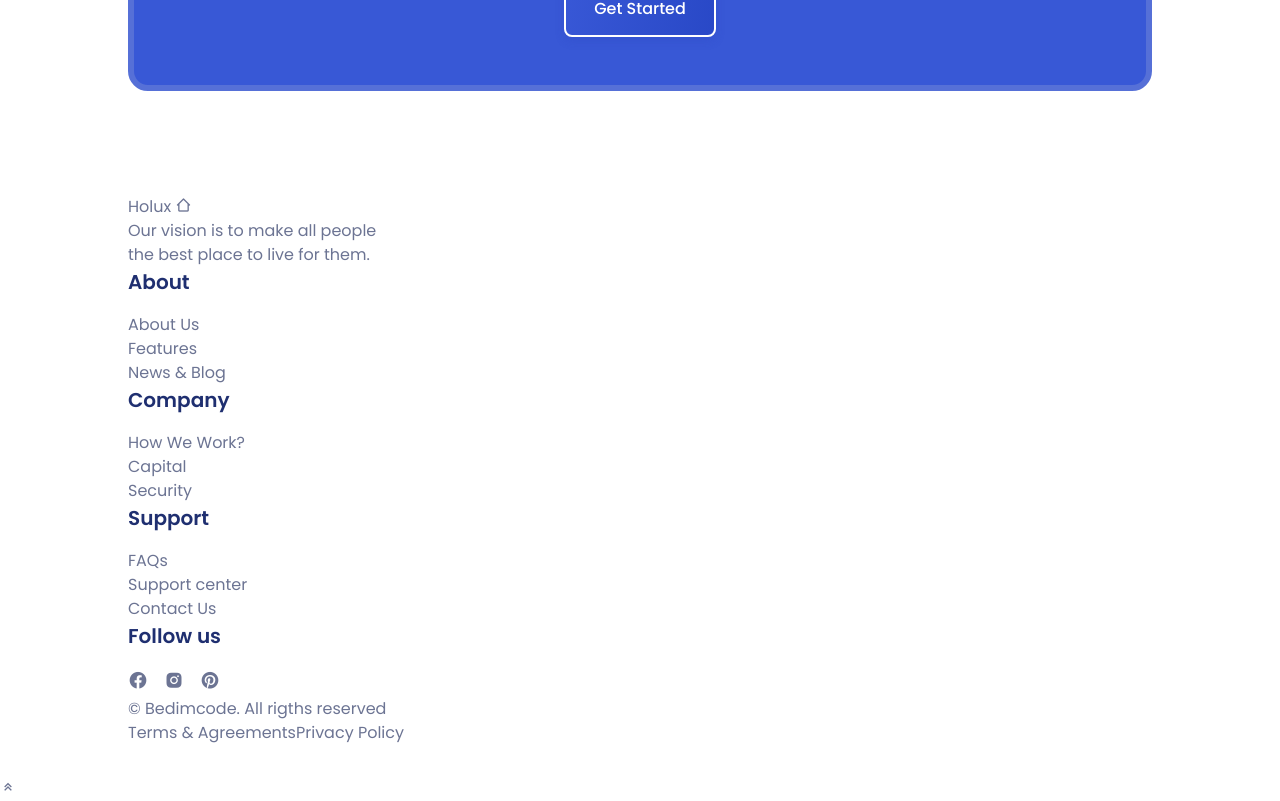
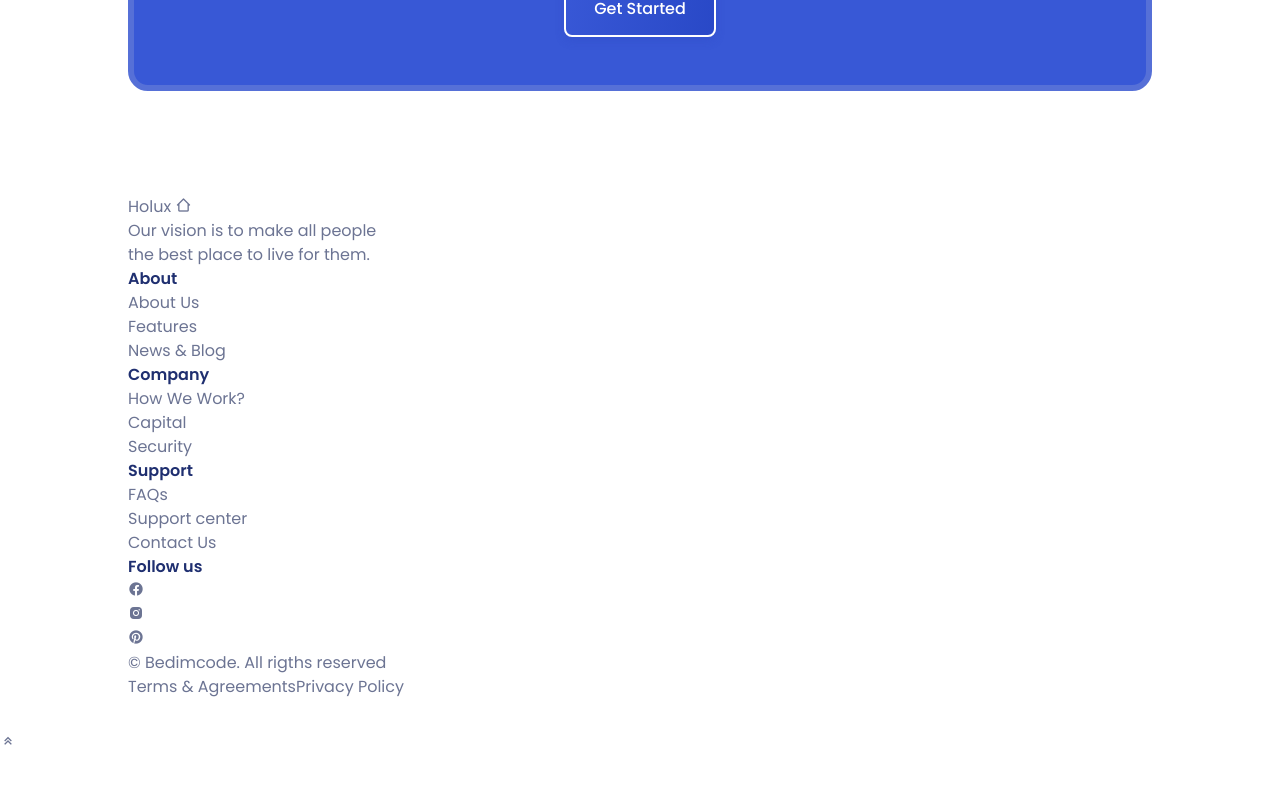
Before and after one commit to shoproizoshlo/real-state-website-vue-ts, a Vue app: page / in a window 1280 px wide. Shown: the part 3912-4713 px from the top of the page. After the commit the page ends 4667 px from the top, so only its background shows below. Built offline with nearby package versions, Linux system fonts and the light colour scheme.

Commit message:
Update FooterLinks.vue

```diff
--- a/src/components/footer/FooterLinks.vue
+++ b/src/components/footer/FooterLinks.vue
@@ -22,75 +22,15 @@
   </div>
 </template>
 
-<script lang="ts">
+<script>
 export default {
   props: {
-    sections: { type: Array, required: true },
+    sections: {
+      type: Array,
+      required: true,
+    },
   },
 };
 </script>
 
-<style scoped>
-.footer__content {
-  grid-template-columns: repeat(2, max-content);
-  gap: 2.5rem 4rem;
-}
-/* text-h3-font-size mb-4 */
-.footer__title {
-  font-size: var(--h3-font-size);
-  margin-bottom: 1rem;
-}
-/* gap-y-2 */
-.footer__links {
-  row-gap: 0.5rem;
-}
-/*  */
-.footer__link {
-  color: var(--text-color);
-  transition: 0.3s;
-}
-.footer__link:hover {
-  color: var(--title-color);
-}
-/* flex gap-x-4 */
-.footer__social {
-  display: flex;
-  column-gap: 1rem;
-}
-/* text-xl text-text-color */
-.footer__social-link {
-  font-size: 1.25rem;
-  color: var(--text-color);
-
-  transition: 0.3s;
-}
-/* hover:text-title-color */
-.footer__social-link:hover {
-  color: var(--title-color);
-}
-/* flex */
-.footer__info,
-.footer__privacy {
-  display: flex;
-}
-/* mt-20 pb-24 flex-col text-center gap-y-6 */
-.footer__info {
-  padding-bottom: 6rem;
-  margin-top: 5.5rem;
-  flex-direction: column;
-  text-align: center;
-  row-gap: 1.5rem;
-}
-/* text-smaller-font-size font-font-medium text-text-color */
-.footer__copy,
-.footer__privacy a {
-  font-size: var(--smaller-font-size);
-  font-weight: var(--font-medium);
-  color: var(--text-color);
-}
-/* justify-center gap-x-5 */
-.footer__privacy {
-  justify-content: center;
-  column-gap: 1.25rem;
-}
-</style>
+<style scoped></style>
```
